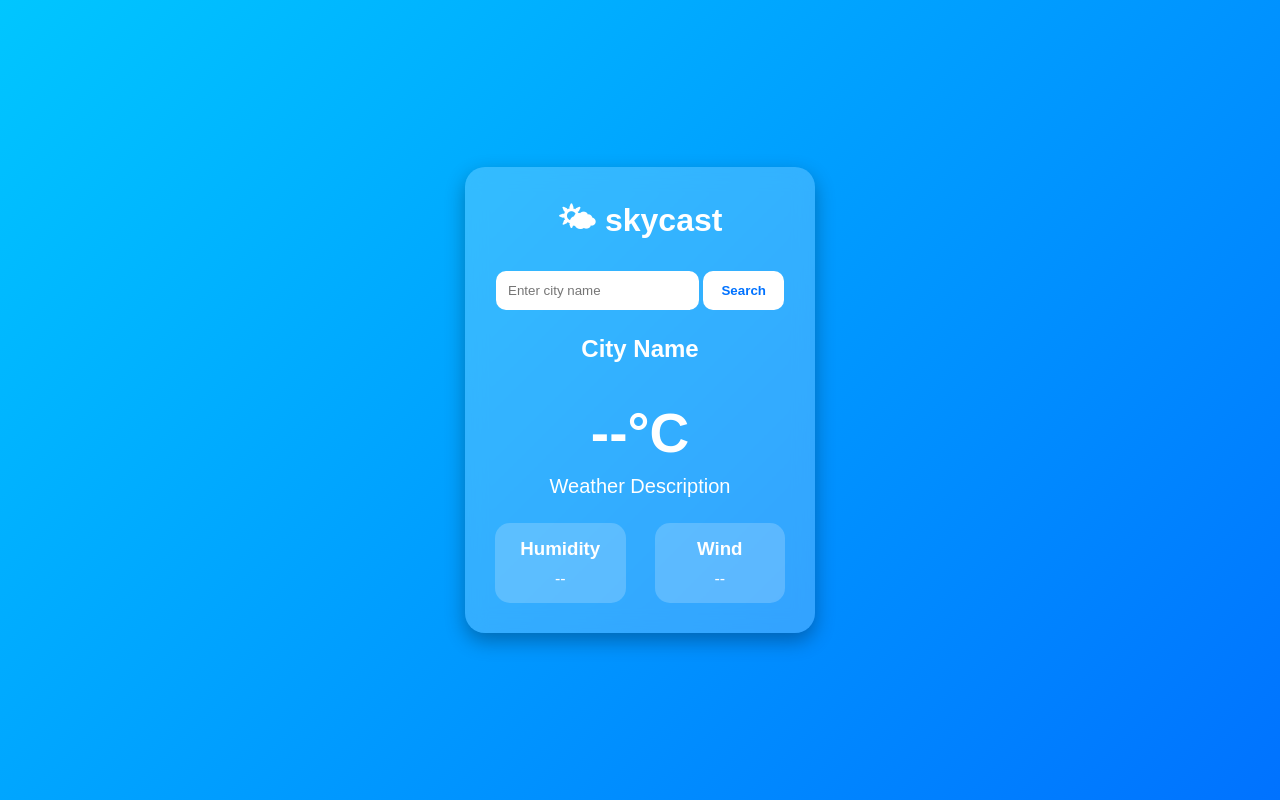
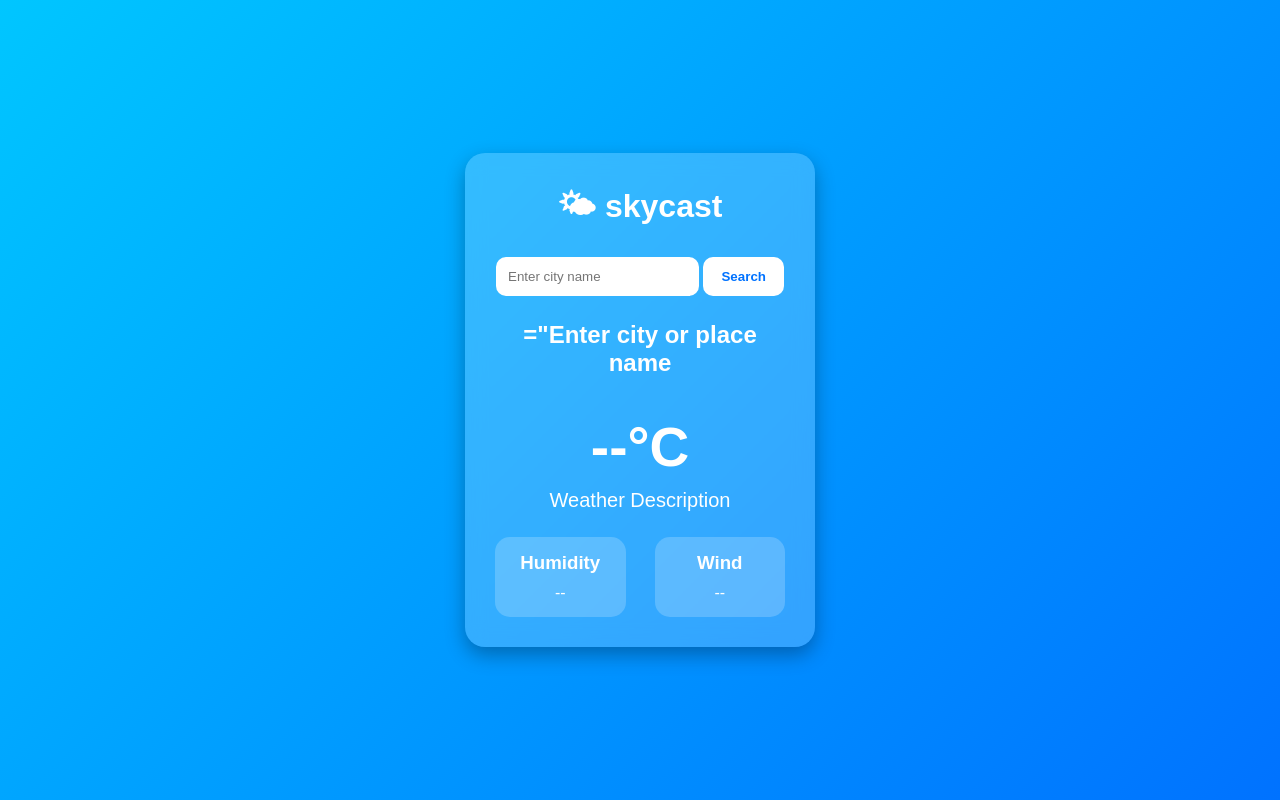
Before and after one commit to naikpayal01/weather-app, a plain HTML site: page index.html in a window 1280 px wide. Drawn offline with Linux system fonts and the light colour scheme.

Commit message:
Update index.html

```diff
--- a/index.html
+++ b/index.html
@@ -31,7 +31,7 @@
 
         <div class="weather-box">
 
-            <h2 id="cityName">City Name</h2>
+            <h2 id="cityName">="Enter city or place name </h2>
 
             <p id="dateTime"></p>
 
```
